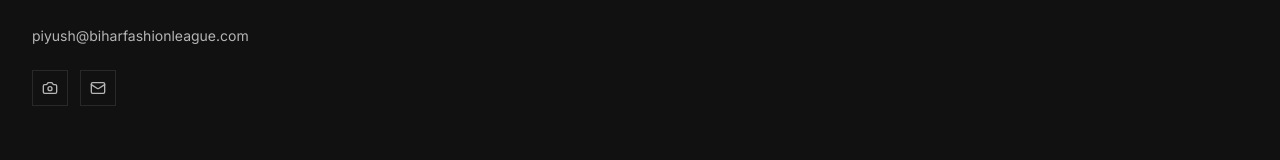
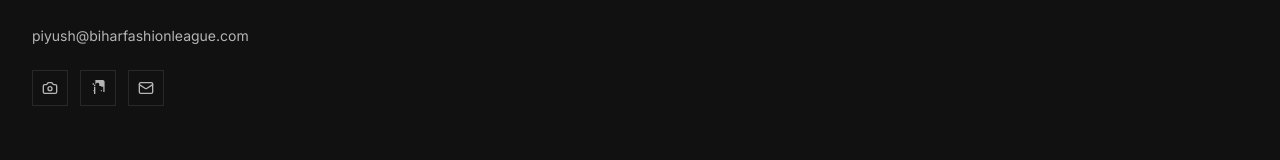
Before and after one commit to codexshekhar/Bihar-Fashion-League, a Next.js app: page / in a window 1280 px wide. Shown: the part 10024-10184 px from the top of the page. Built offline with nearby package versions, Linux system fonts and the light colour scheme.

Commit message:
feat: add LinkedIn social link to footer

```diff
--- a/components/layout/footer.tsx
+++ b/components/layout/footer.tsx
@@ -32,6 +32,12 @@ const FOOTER_LINKS = [
 
 const SOCIAL_LINKS = [
   { name: "Instagram", href: "https://www.instagram.com/biharfashionleague", icon: <Camera className="h-4 w-4" /> },
+  { name: "LinkedIn", href: "https://www.linkedin.com/company/biharfashionleague/", icon: (
+    <svg width="20" height="20" viewBox="0 0 24 24" fill="currentColor" className="h-4 w-4">
+      <path d="M19 0h-14C9.471 0 8 1.472 8 3.018v18H6V10h2V7.391C8 5.564 9.562 4 11.534 4c1.966 0 2.363 1.557 2.363 2.39v2.61h3V10h3v8h2V3.018C22 1.472 20.528 0 19 0z"/>
+      <path d="M7 16c0-.552-.447-1-1-1s-1 .448-1 1c0 .552.447 1 1 1s1-.448 1-1m11 0c0-.552-.447-1-1-1s-1 .448-1 1c0 .552.447 1 1 1s1-.448 1-1m-10-9h-2v2h2v-2zm-4-2h2v2h-2V5z"/>
+    </svg>
+  ) },
   { name: "Email", href: "mailto:piyush@biharfashionleague.com", icon: <Mail className="h-4 w-4" /> },
 ];
 
```
